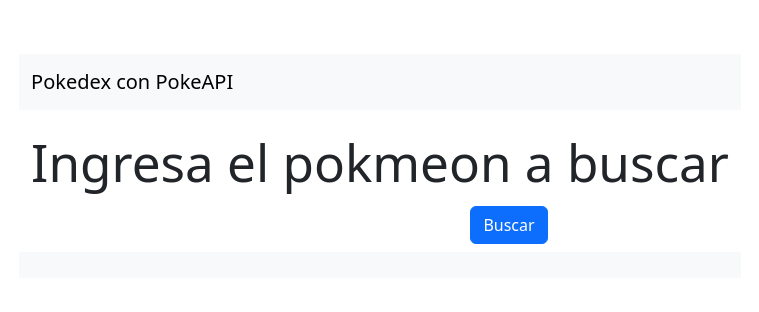
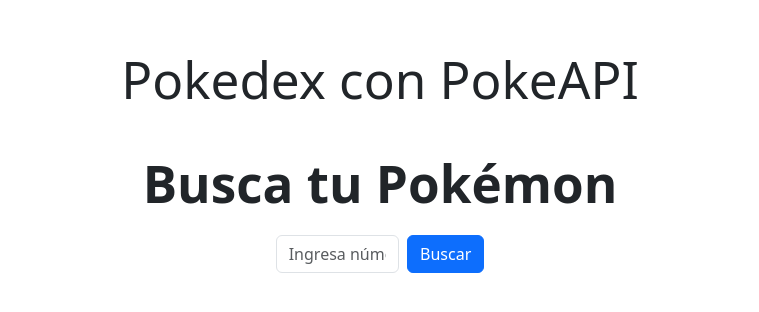
Before and after one commit to isaacrdmc/ExamenReactJs, a React (Vite) app: page / in a window 1280 px wide. Shown: the part 234-546 px from the top of the page, without its empty margins (260-1019 px from the left). Built offline with nearby package versions, Linux system fonts and the light colour scheme.

Commit message:
Creo que ya quedo

```diff
--- a/src/App.jsx
+++ b/src/App.jsx
@@ -15,7 +15,6 @@
     <>
       <PokeHeader titulo={titulo} />
       <PokeBody />
-      <h1></h1>
       <PokeFooter sitio={sitioWeb} autor={creador}/>
     </>
   )
--- a/src/body.jsx
+++ b/src/body.jsx
@@ -6,20 +6,30 @@
 // Componente para el buscador y la card:
 export default function PokeBody() {
     const [pokemon, setPokemon] = useState(null);
-  const [search, setSearch] = useState("");
+    const [pokemonBuscar, setPokemonBuscar] = useState("");
 
     //   ? Creamos una constante para realizar la peticion:
-  const handleSearch = async (e) => {
+    const buscarPokemon = async (e) => {
         e.preventDefault();
-    if (!search) return;
+        if (!pokemonBuscar) return;
 
         try {
-      const res = await fetch(`https://pokeapi.co/api/v2/pokemon/${search.toLowerCase()}`);
+
+            // Realizamso la peticion:
+            const res = await fetch(`https://pokeapi.co/api/v2/pokemon/${pokemonBuscar.toLowerCase()}`);
+
+            // Analizamos la respuesta por si no es correcta:
             if (!res.ok) throw new Error("No encontrado");
+
+            // Guardamos la respuesta:
             const data = await res.json();
+
+            // Enviamos la respuesta al estado?
             setPokemon(data);
         } catch (err) {
+
             console.log(err);
+
             setPokemon(null);
             alert("Pokémon no encontrado");
         }
@@ -28,40 +38,60 @@
 
     //   ? Retornamos la tarjeta:
     return (
-    <Container className="mt-4 text-center">
-      <h1>Ingresa el pokmeon a buscar</h1>
-
-      <Form className="d-flex justify-content-center mt-3" onSubmit={handleSearch}>
+        <div className="container mt-5 text-center">
+            <h1 className="fw-bold mb-4">Busca tu Pokémon</h1>
 
 
-        <Form
-          type="text"
-          placeholder="Ingresa un número del pokemon para buscar"
-          value={search}
-          onChange={(e) => setSearch(e.target.value)}
-          style={{ width: "250px" }}
-        />
-        <Button type="submit" className="ms-2">Buscar</Button>
-      </Form>
+            {/* // * Creamso un formualrio para buscar el pokmeon */}
+            <form
+                className="d-flex justify-content-center align-items-center gap-2"
+                onSubmit={buscarPokemon}
+            >
 
 
-    {/* // ^Sección de la card: */}
+                {/* Ingresamos el pokemon */}
+                <input
+                    type="text"
+                    placeholder="Ingresa número del Pokémon a bsucar"
+                    value={pokemonBuscar}
+                    onChange={(e) => setPokemonBuscar(e.target.value)}
+                    className="form-control w-25"
+                />
+                <button type="submit" className="btn btn-primary">
+                    Buscar
+                </button>
+            </form>
+
+
+            {/* // Mostramos los datos */}
             {pokemon && (
+                <div className="card mt-4 mx-auto shadow-sm border-0">
 
-        <Card className="mt-4 mx-auto" style={{ width: "18rem" }}>
-          <Card.Img variant="top" src={pokemon.sprites.front_default} />
+                    {/* // ^ Imagen */}
+                    <img
+                        src={pokemon.sprites.front_default}
+                        alt={pokemon.name}
+                        className="card-img-top bg-light p-3 rounded-top"
+                    />
 
-          <Card>
 
-            <Card>{pokemon.name}</Card>
-            <Card>
-              <b>Altura de tú pokemon:</b> {pokemon.height} <br />
-              <b>Gordura del poke:</b> {pokemon.weight}
-            </Card>
-          </Card>
+                    <div className="card-body">
 
-        </Card>
+                        {/* // * Nombre del pokemon */}
+                        <h5 className="card-title text-capitalize fw-semibold">
+                            {pokemon.name}
+                        </h5>
+
+
+                        {/* // * Agregamos los demas datos del pokemon */}
+                        <p className="card-text mb-0">
+                            <b>Altura:</b> {pokemon.height}
+                            <br />
+                            <b>Peso:</b> {pokemon.weight}
+                        </p>
+                    </div>
+                </div>
             )}
-    </Container>
+        </div>
     );
 }
--- a/src/header.jsx
+++ b/src/header.jsx
@@ -5,13 +5,10 @@
 // ^ Vamos a crear componente para el Headder:
 export default function PokeHeader(titulo) {
     return (
-
-        <nav className="navbar bg-body-tertiary">
-            <div className="container-fluid">
-                <a className="navbar-brand" href="#">
-                    {titulo.titulo}
-                </a>
-            </div>
-        </nav>
+        <h1>
+            <a className="navbar-brand" href="#">
+                {titulo.titulo}
+            </a>
+        </h1>
     )
 }
```
Lines whose indentation alone changed are shown as unchanged.
